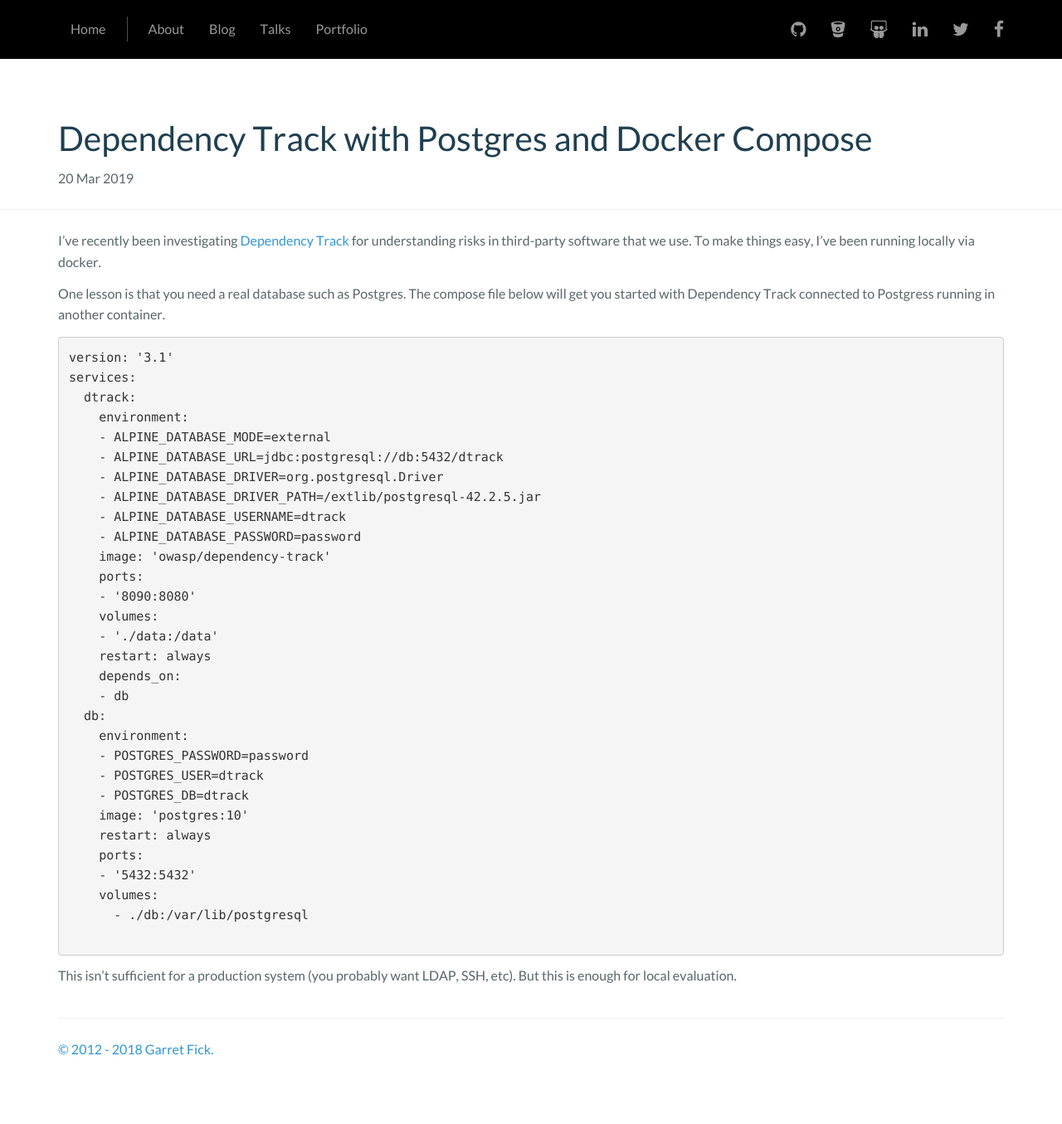
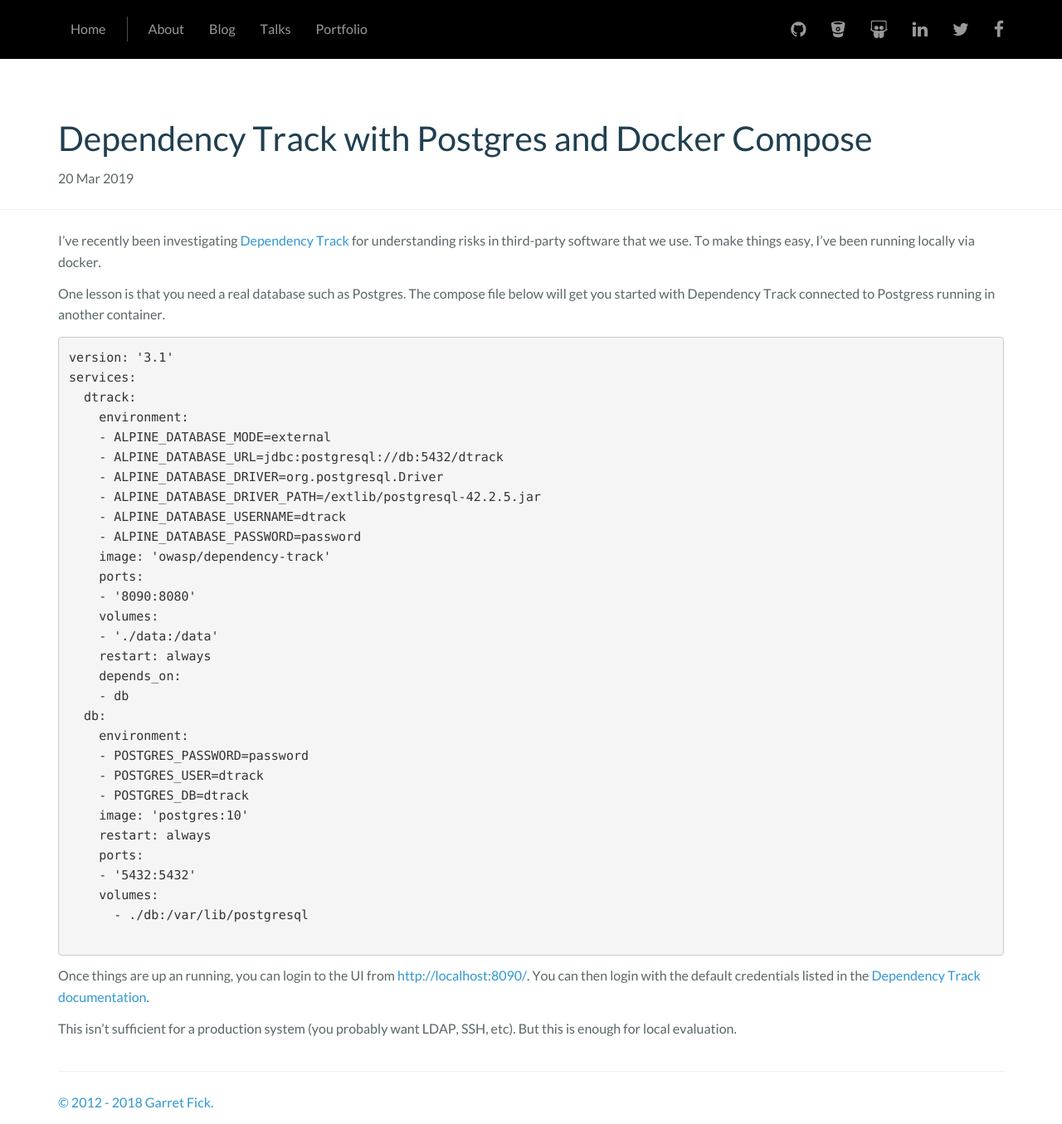
Before and after one commit to garretfick/garretfick.github.io, a Jekyll site: the page built from _posts/2019-03-20-dependency-track-postgres-docker-compose.md, in a window 1280 px wide and 1355 px high. Shown: the whole window at 83% size. Built offline with Jekyll 4.4.1, drawn with Linux system fonts in a browser that asks for light colours.

Commit message:
Update 2019-03-20-dependency-track-postgres-docker-compose.md

````diff
--- a/_posts/2019-03-20-dependency-track-postgres-docker-compose.md
+++ b/_posts/2019-03-20-dependency-track-postgres-docker-compose.md
@@ -45,4 +45,6 @@
 
 ```
 
+Once things are up an running, you can login to the UI from [http://localhost:8090/](). You can then login with the default credentials listed in the [Dependency Track documentation](https://docs.dependencytrack.org/getting-started/initial-startup/).
+
 This isn't sufficient for a production system (you probably want LDAP, SSH, etc). But this is enough for local evaluation.
````
